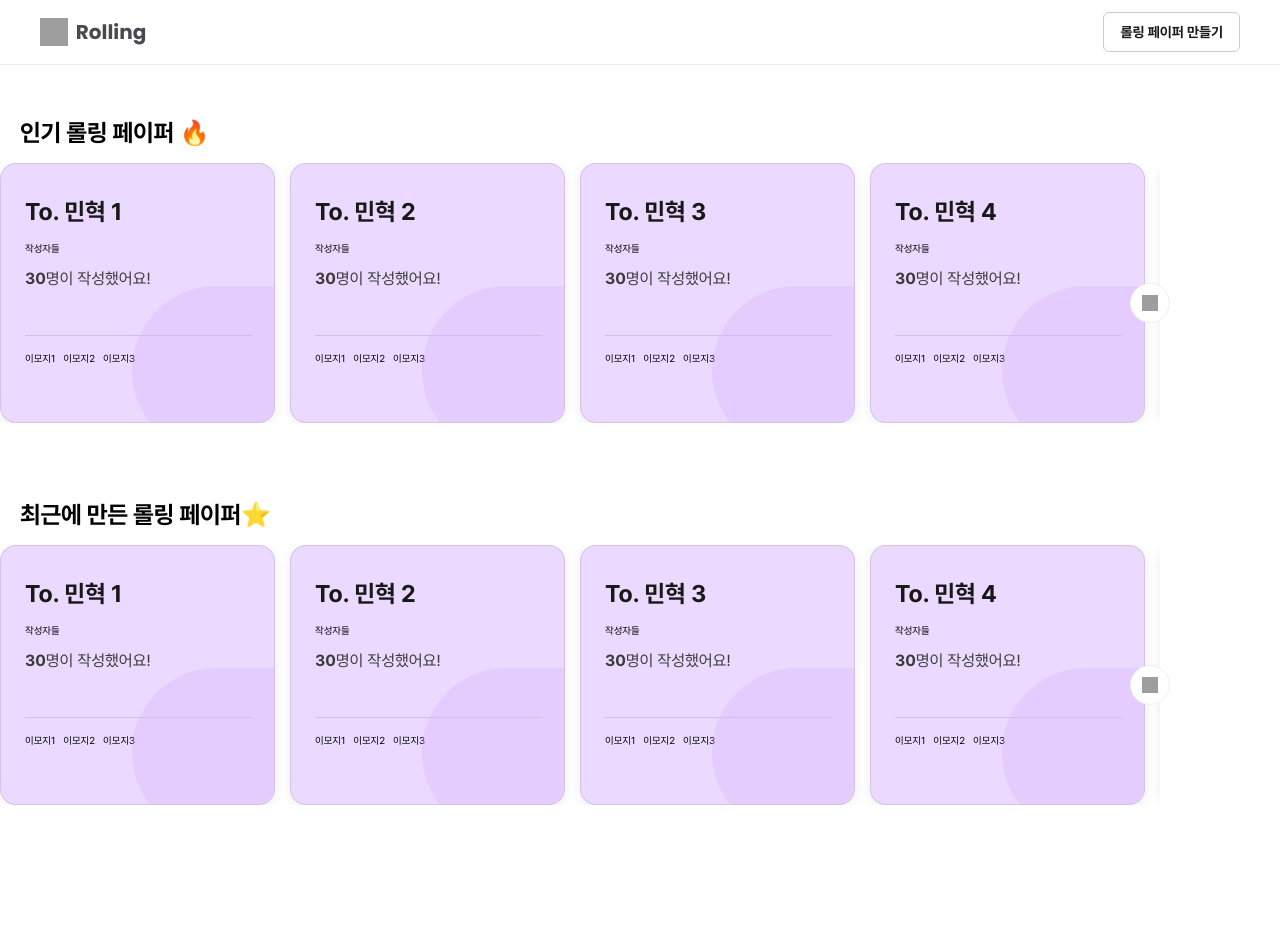
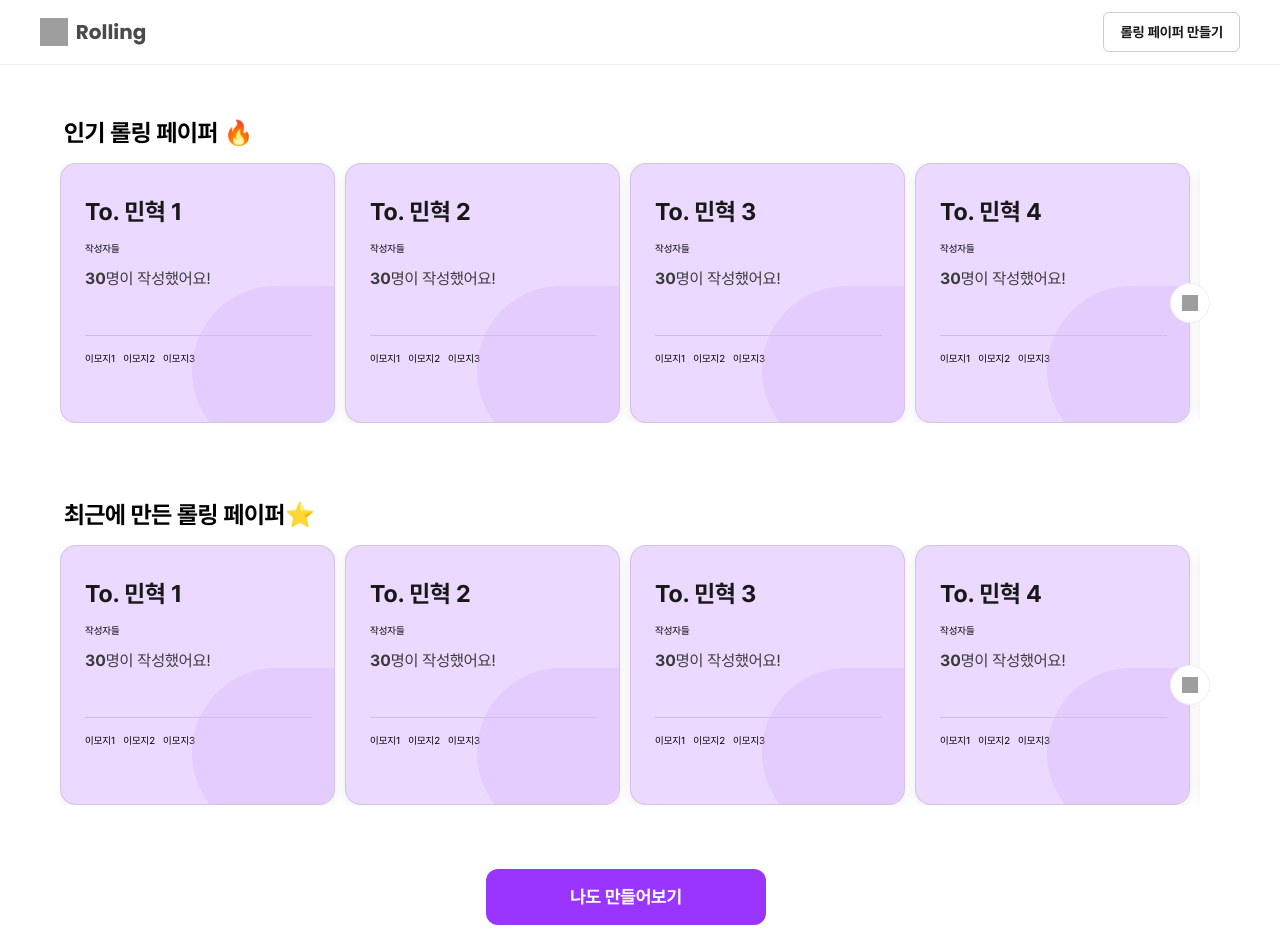
Before and after one commit to codeit-team8/rolling, a React (Vite) app: page /list in a window 1280 px wide. Shown: the top 952 px of the page. Built offline with nearby package versions, Linux system fonts and the light colour scheme; grey boxes are pictures that could not be loaded.

Commit message:
style : 페이퍼 리스트 페이지 PC 레이아웃

```diff
--- a/src/components/PaperCard/RollingPaperList.jsx
+++ b/src/components/PaperCard/RollingPaperList.jsx
@@ -73,6 +73,8 @@ const PaperListSlider = styled(Slider)`
     opacity: 0;
     display: none;
   }
+
+  padding-left: 2rem;
 `;
 
 const PaperListSlide = styled.div`
--- a/src/pages/PaperList.jsx
+++ b/src/pages/PaperList.jsx
@@ -26,7 +26,17 @@ function PaperList() {
 
 export default PaperList;
 
-const PaperListMain = styled.main``;
+const PaperListMain = styled.main`
+  @media (min-width: 1248px) {
+    display: flex;
+    max-width: 120rem;
+    flex-direction: column;
+    justify-content: center;
+    align-items: center;
+    margin: 0 auto;
+    position: relative;
+  }
+`;
 
 const PaperListContainer = styled.section`
   display: flex;
@@ -48,6 +58,7 @@ const PaperListTitle = styled.h1`
 
   @media (min-width: 768px) {
     ${F.FONT24B};
+    margin-left: 2.4rem;
   }
 `;
 
@@ -59,6 +70,15 @@ const ButtonContainer = styled.div`
     margin-top: 13.2rem;
     padding: 2.4rem;
   }
+
+  @media (min-width: 1248px) {
+    display: flex;
+    justify-content: center;
+    align-items: center;
+    margin-top: 4rem;
+    position: relative;
+    left: -1.4rem;
+  }
 `;
 
 const Button = styled(PrimaryButton)`
@@ -66,6 +86,5 @@ const Button = styled(PrimaryButton)`
 
   @media (min-width: 1248px) {
     width: 28rem;
-    margin: 4.8rem auto auto;
   }
 `;
```
